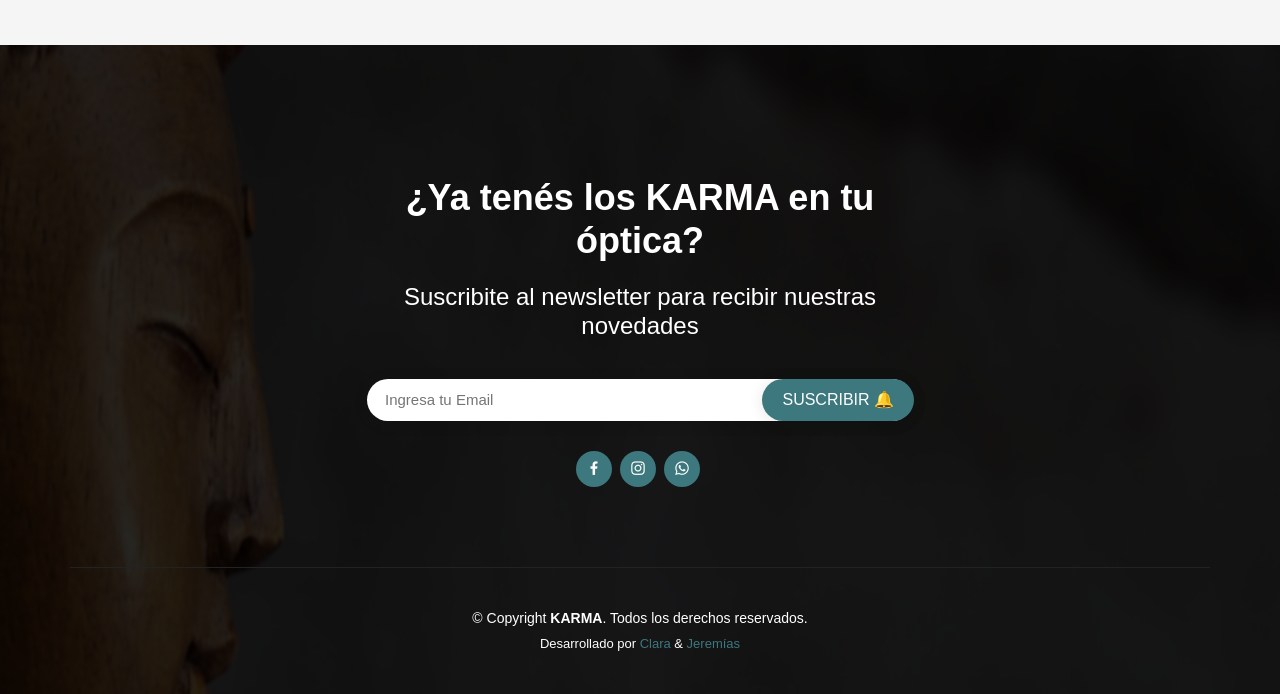
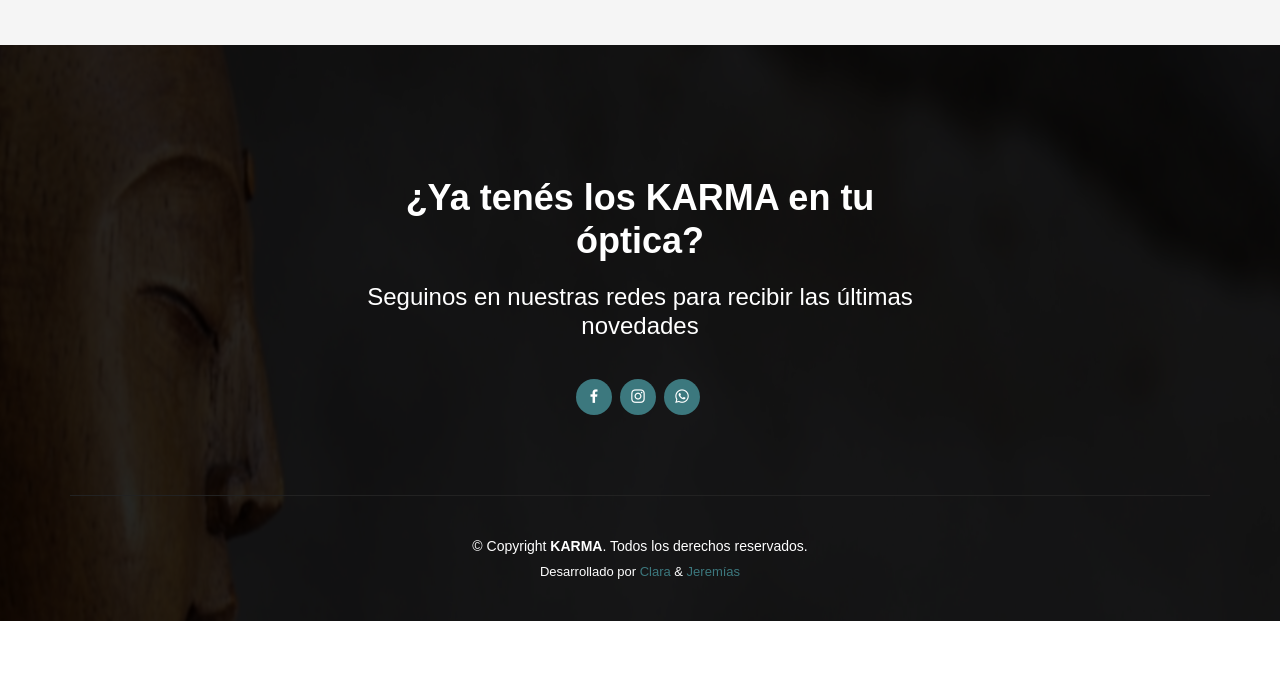
Before and after one commit to ClaraCabral77/KarmaGafas2.0, a plain HTML site: page index.html in a window 1280 px wide. Shown: the part 7786-8480 px from the top of the page. After the commit the page ends 8407 px from the top, so only its background shows below. Drawn offline with Linux system fonts and the light colour scheme; a web font is replaced by a local one.

Commit message:
suscribe

```diff
--- a/index.html
+++ b/index.html
@@ -1245,18 +1245,12 @@
             <a href="#header" class="scrollto footer-logo"><img src="assets/img/hero-logo.png" alt=""></a>
             <h3>¿Ya tenés los KARMA en tu óptica?</h3>
             <br>
-            <h4>Suscribite al newsletter para recibir nuestras novedades</h4>
+            <h4>Seguinos en nuestras redes para recibir las últimas novedades</h4>
 
           </div>
         </div>
 
-        <div class="row footer-newsletter justify-content-center">
-          <div class="col-lg-6">
-            <form action="" method="post">
-              <input type="email" name="email" placeholder="Ingresa tu Email"><input type="submit" value="SUSCRIBIR 🔔">
-            </form>
-          </div>
-        </div>
+
 
         <div class="social-links">
           <a href="https://www.facebook.com/karmagafas" class="facebook"><i class="bx bxl-facebook"
```
